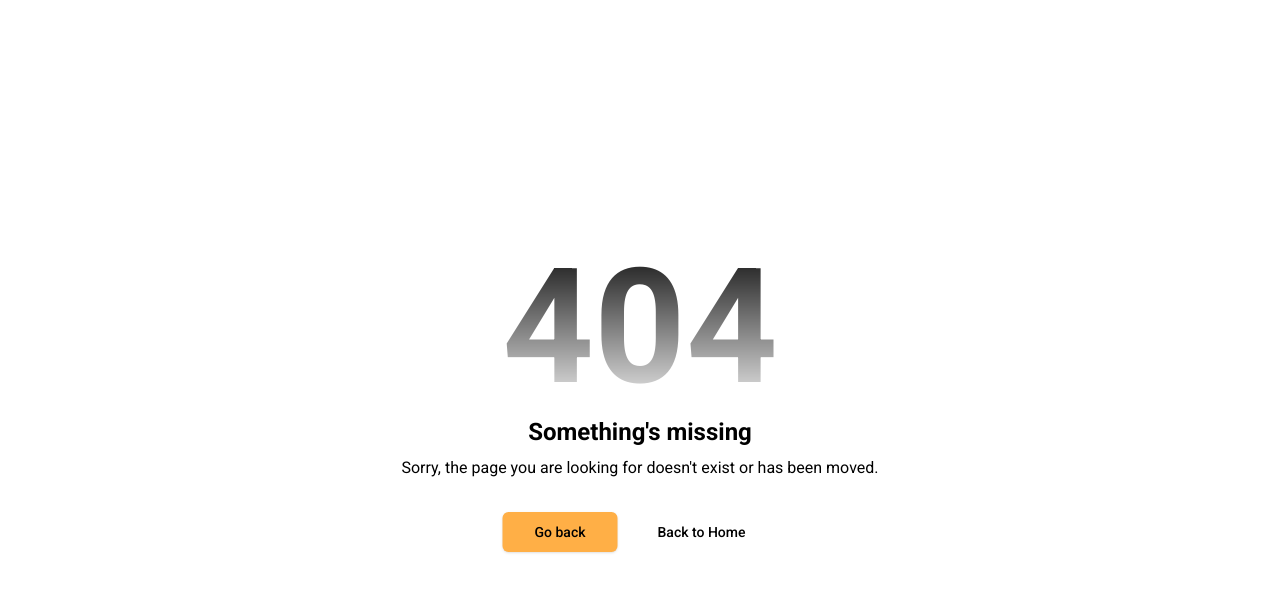
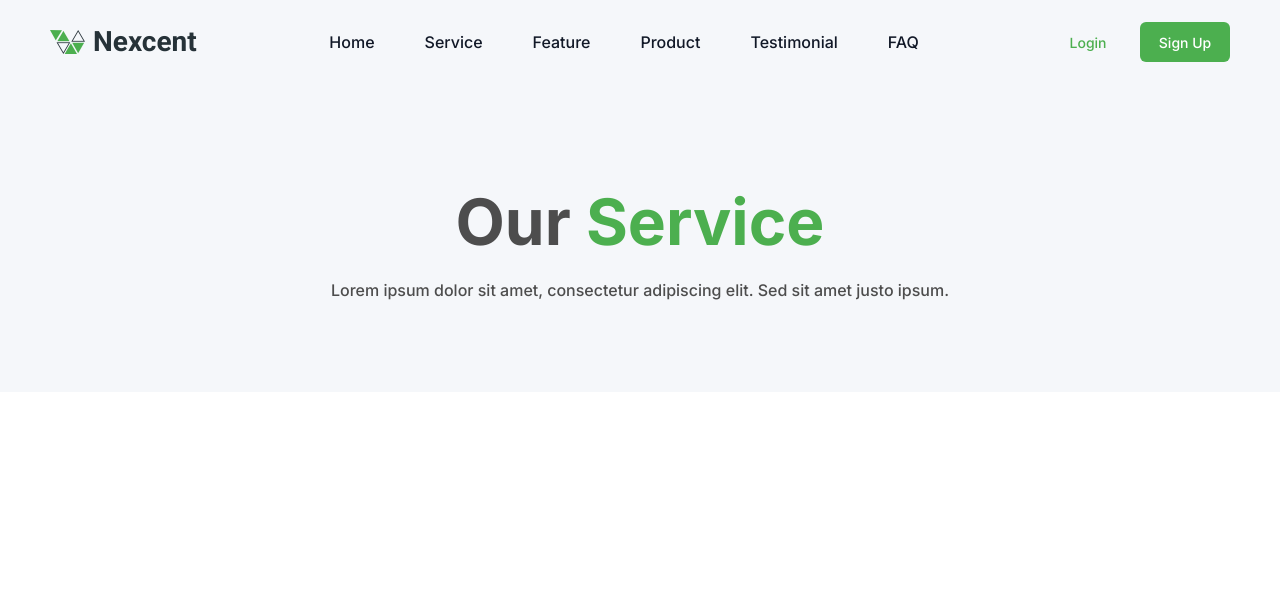
Before and after one commit to teksaglobalindonesia/next-wihope-2026, a Next.js app: page /service in a window 1280 px wide. Before the commit this address had no page. Shown: the top 592 px of the page. Built offline with nearby package versions, Linux system fonts and the light colour scheme.

Commit message:
1. Menambahkan file dan folder baru yaitu service/page.tsx dan simple-hero.tsx
2. menampilkan simple hero pada service/page.tsx

```diff
--- /dev/null
+++ b/app/service/page.tsx
@@ -0,0 +1,11 @@
+import Header from "@/components/custom/header";
+import SimpleHero from "@/components/custom/simple-hero";
+
+export default function Page (){
+    return (
+        <>
+        <Header/>
+        <SimpleHero/>
+        </>
+    )
+}
--- /dev/null
+++ b/components/custom/simple-hero.tsx
@@ -0,0 +1,8 @@
+export default function SimpleHero (){
+    return (
+        <div className="w-full h-[308px] bg-neutral-silver flex flex-col justify-center items-center font-inter py-[96px] mt-[84px]">
+            <p className="font-semibold text-[64px] text-neutral-d_grey">Our <span className="text-brand-primary">Service</span></p>
+            <p className="text-neutral-d_grey text-[16px] mt-[8px]">Lorem ipsum dolor sit amet, consectetur adipiscing elit. Sed sit amet justo ipsum.</p>
+        </div>
+    )
+}
```
